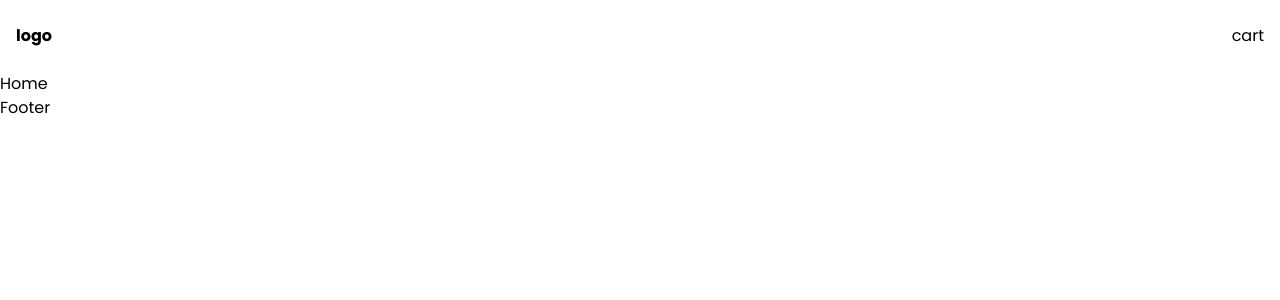
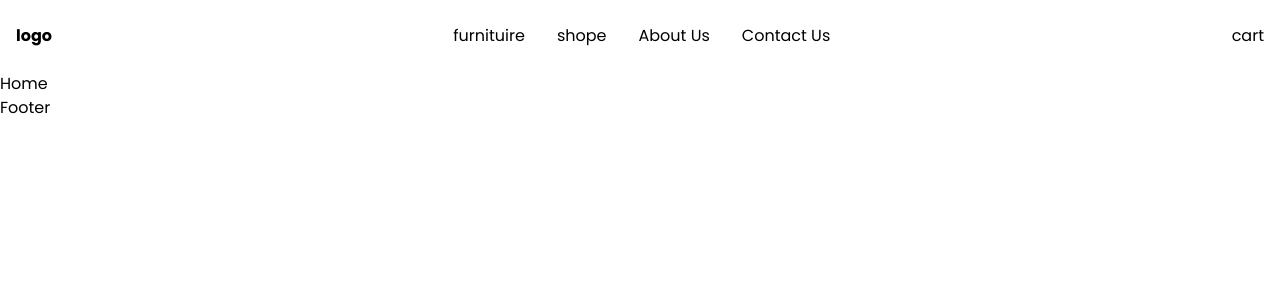
Before and after one commit to mdriyajulislamakash11/Real-Furniture-Project, a React (Vite) app: page / in a window 1280 px wide. Shown: the top 300 px of the page. Built offline with nearby package versions, Linux system fonts and the light colour scheme.

Commit message:
navber er kaj kortesi onno vabe

```diff
--- a/src/components/Navber.jsx
+++ b/src/components/Navber.jsx
@@ -1,5 +1,26 @@
 import React from "react";
 import { Link, NavLink } from "react-router-dom";
+
+const navItems = [
+  {path: '/', label: 'furnituire'},
+  {path: '/shope', label: 'shope'},
+  {path: '/about', label: 'About Us'},
+  {path: '/Contact', label: 'Contact Us'},
+]
+
+const NavItems = () => {
+  return (
+    <ul className="flex flex-col md:flex-row items-center md:space-x-8 ">
+      {
+        navItems.map((item, index) => (
+          <li key={index}>
+            <NavLink to={item.path}>{item.label}</NavLink>
+          </li>
+        ))
+      }
+    </ul>
+  )
+}
 
 const Navber = () => {
   return (
@@ -16,6 +37,8 @@ const Navber = () => {
           {/* menu item */}
           <div>
 
+            <NavItems />
+
           </div>
 
           {/* cart */}
```
